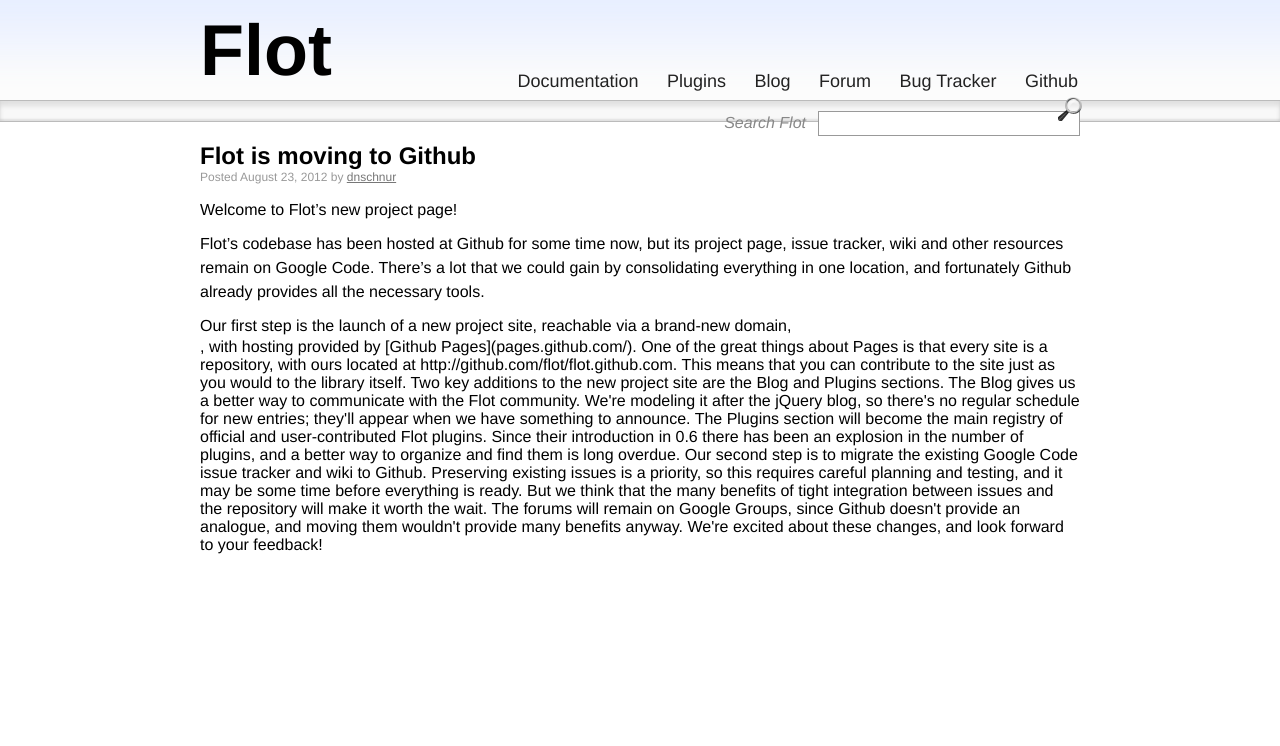
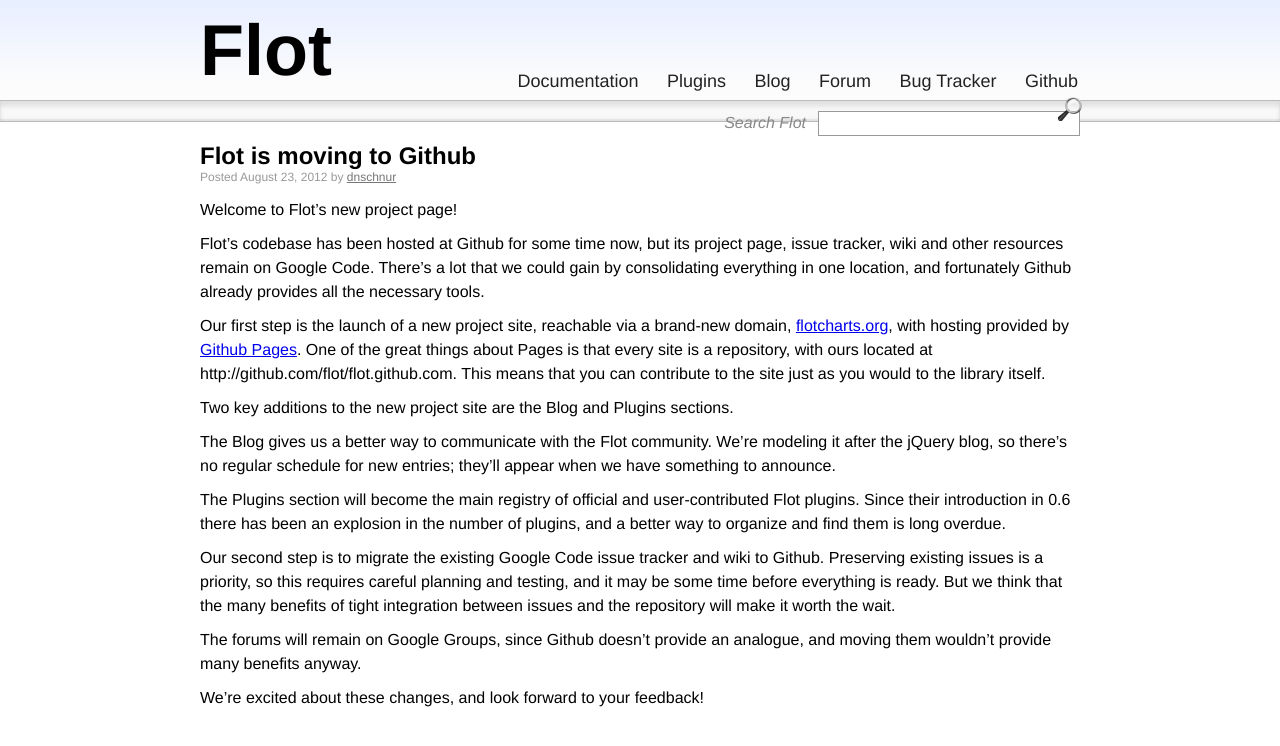
Before and after one commit to flot/flot.github.com, a Jekyll site: the page built from _posts/2012-08-23-flot-is-moving-to-github.md, in a window 1280 px wide. Shown: the top 746 px of the page. Built offline with Jekyll 4.4.1, drawn with Linux system fonts in a browser that asks for light colours.

Commit message:
Fixed URL links and formatting.

```diff
--- a/_posts/2012-08-23-flot-is-moving-to-github.md
+++ b/_posts/2012-08-23-flot-is-moving-to-github.md
@@ -12,20 +12,20 @@
 the necessary tools.
 
 Our first step is the launch of a new project site, reachable via a brand-new domain,
-<flotcharts.org>, with hosting provided by [Github Pages](pages.github.com/).  One of the
-great things about Pages is that every site is a repository, with ours located at
-http://github.com/flot/flot.github.com.  This means that you can contribute to the site
-just as you would to the library itself.
+[flotcharts.org](http://www.flotcharts.org), with hosting provided by
+[Github Pages](http://pages.github.com/).  One of the great things about Pages is that
+every site is a repository, with ours located at http://github.com/flot/flot.github.com.
+This means that you can contribute to the site just as you would to the library itself.
 
 Two key additions to the new project site are the Blog and Plugins sections.
 
-    The Blog gives us a better way to communicate with the Flot community.  We're modeling
-	it after the jQuery blog, so there's no regular schedule for new entries; they'll
-	appear when we have something to announce.
+The Blog gives us a better way to communicate with the Flot community.  We're modeling it
+after the jQuery blog, so there's no regular schedule for new entries; they'll appear when
+we have something to announce.
 
-    The Plugins section will become the main registry of official and user-contributed
-    Flot plugins.  Since their introduction in 0.6 there has been an explosion in the
-	number of plugins, and a better way to organize and find them is long overdue.
+The Plugins section will become the main registry of official and user-contributed Flot
+plugins.  Since their introduction in 0.6 there has been an explosion in the number of
+plugins, and a better way to organize and find them is long overdue.
 
 Our second step is to migrate the existing Google Code issue tracker and wiki to Github.
 Preserving existing issues is a priority, so this requires careful planning and testing,
```
